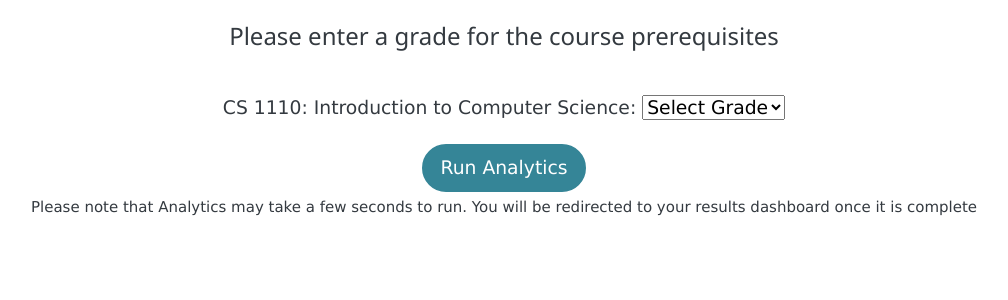
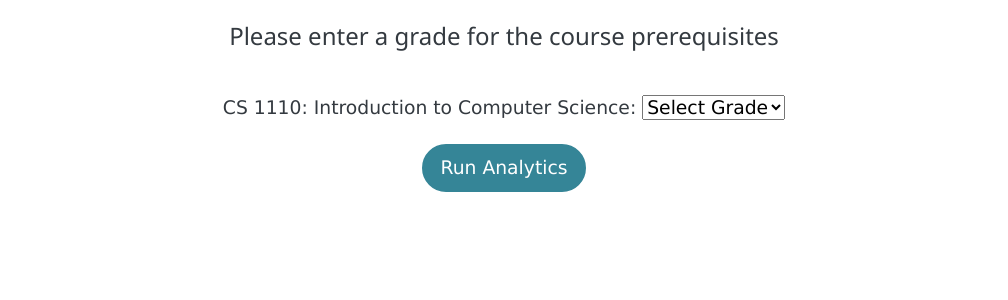
Before and after one commit to BalramPrasad98/Gradestimator, a Django app: page /demo/related_course in a window 1280 px wide. Shown: the part 293-593 px from the top of the page, without its empty margins (136-1144 px from the left). Run offline with Django 3.2, Linux system fonts and the light colour scheme; a user stored in the database is signed in; data comes from the database, SQL or seed files in the repository; parts of the project's set-up code (start-up, migrations or seed data) failed here and were passed over; some libraries are stand-ins or nearby versions.

Commit message:
Update related_courses.html

```diff
--- a/Gradestimator_Django/templates/demo/related_courses.html
+++ b/Gradestimator_Django/templates/demo/related_courses.html
@@ -25,8 +25,6 @@
       <button type="submit" class="w3-button w3-round-xxlarge
       w3-hover-white btn-md" id='index_button' name="run_analytics">
         Run Analytics</button>
-      <p><small>Please note that Analytics may take a few seconds to run. You will be
-      redirected to your results dashboard once it is complete</small></p>
     </form>
 
   </header>
```
